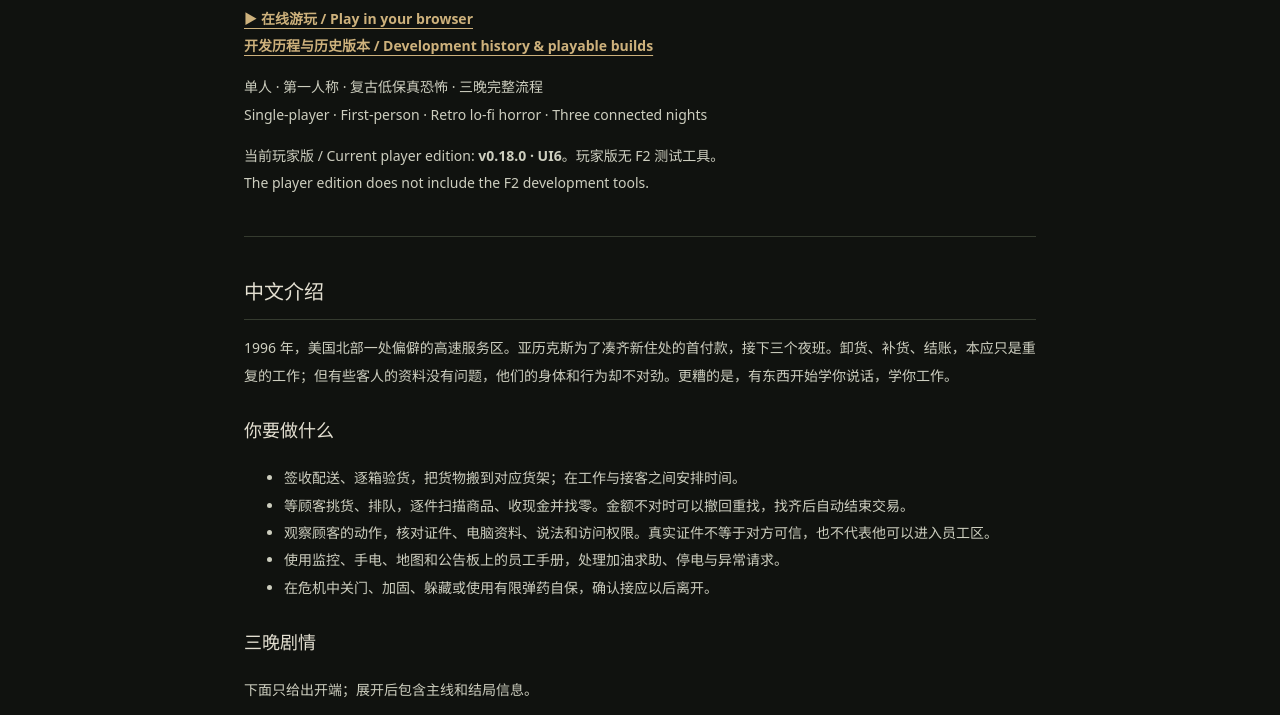
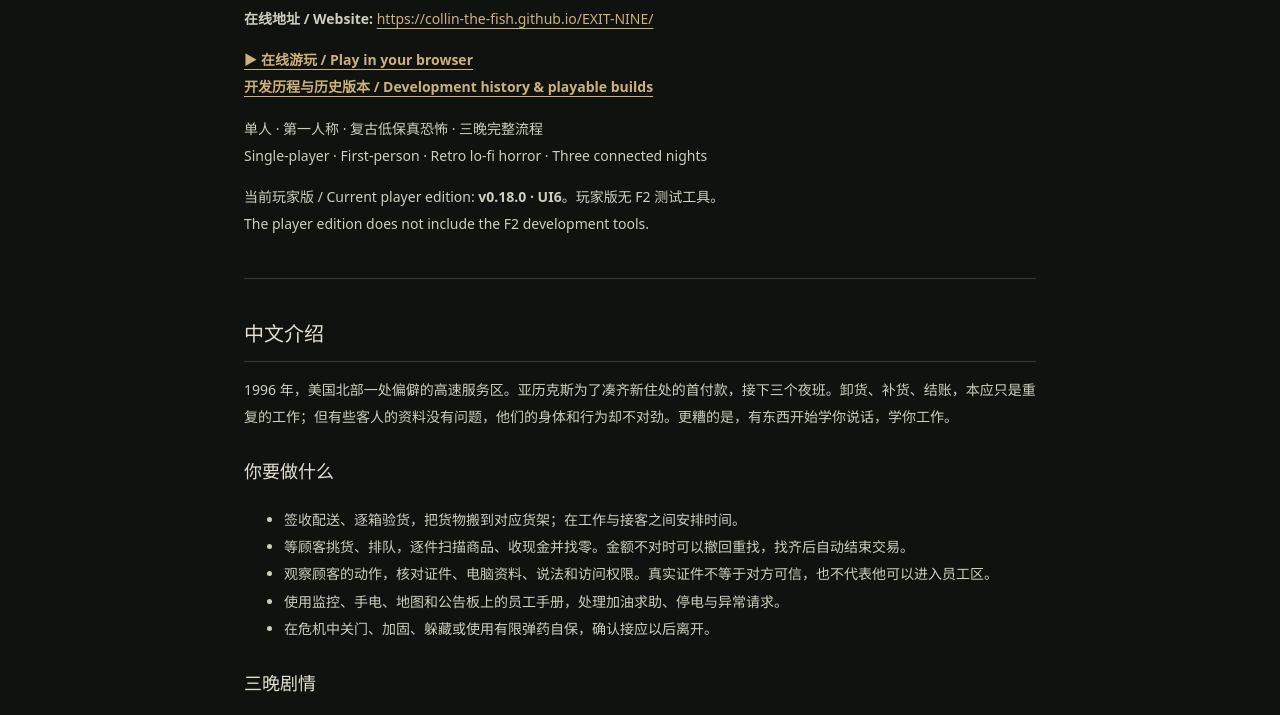
Before and after one commit to ColliN-The-Fish/EXIT-NINE, a website: page about/index.html in a window 1280 px wide. Shown: the part 235-950 px from the top of the page. Drawn offline with Linux system fonts and the light colour scheme.

Commit message:
Show public play URL in bilingual introduction

```diff
--- a/about/index.html
+++ b/about/index.html
@@ -1,4 +1,5 @@
 <!doctype html><html lang="zh-CN"><head><meta charset="utf-8"><meta name="viewport" content="width=device-width,initial-scale=1"><title>EXIT NINE — 介绍、玩法与剧情 / About, gameplay & story</title><meta name="description" content="EXIT NINE 中英文介绍、操作与三晚完整剧情。Bilingual introduction, controls and the three-night story."><link rel="icon" href="../dist/icon.svg"><link rel="stylesheet" href="../history/history.css"></head><body><header><a class="logo" href="../">EXIT NINE<span>GAS & GROCERY · 1996</span></a><nav><a href="../history/">开发历程 / Archive</a><a href="#english">English</a><a class="play" href="../">PLAY ↗</a></nav></header><main class="about"><article><h1>EXIT NINE · 第九出口</h1>
+<p><strong>在线地址 / Website:</strong> <a href="../">https://collin-the-fish.github.io/EXIT-NINE/</a></p>
 <p><strong><a href="../">▶ 在线游玩 / Play in your browser</a></strong><br><strong><a href="../history/">开发历程与历史版本 / Development history &amp; playable builds</a></strong></p>
 <p>单人 · 第一人称 · 复古低保真恐怖 · 三晚完整流程<br>Single-player · First-person · Retro lo-fi horror · Three connected nights</p>
 <p>当前玩家版 / Current player edition: <strong>v0.18.0 · UI6</strong>。玩家版无 F2 测试工具。<br>The player edition does not include the F2 development tools.</p>
```
